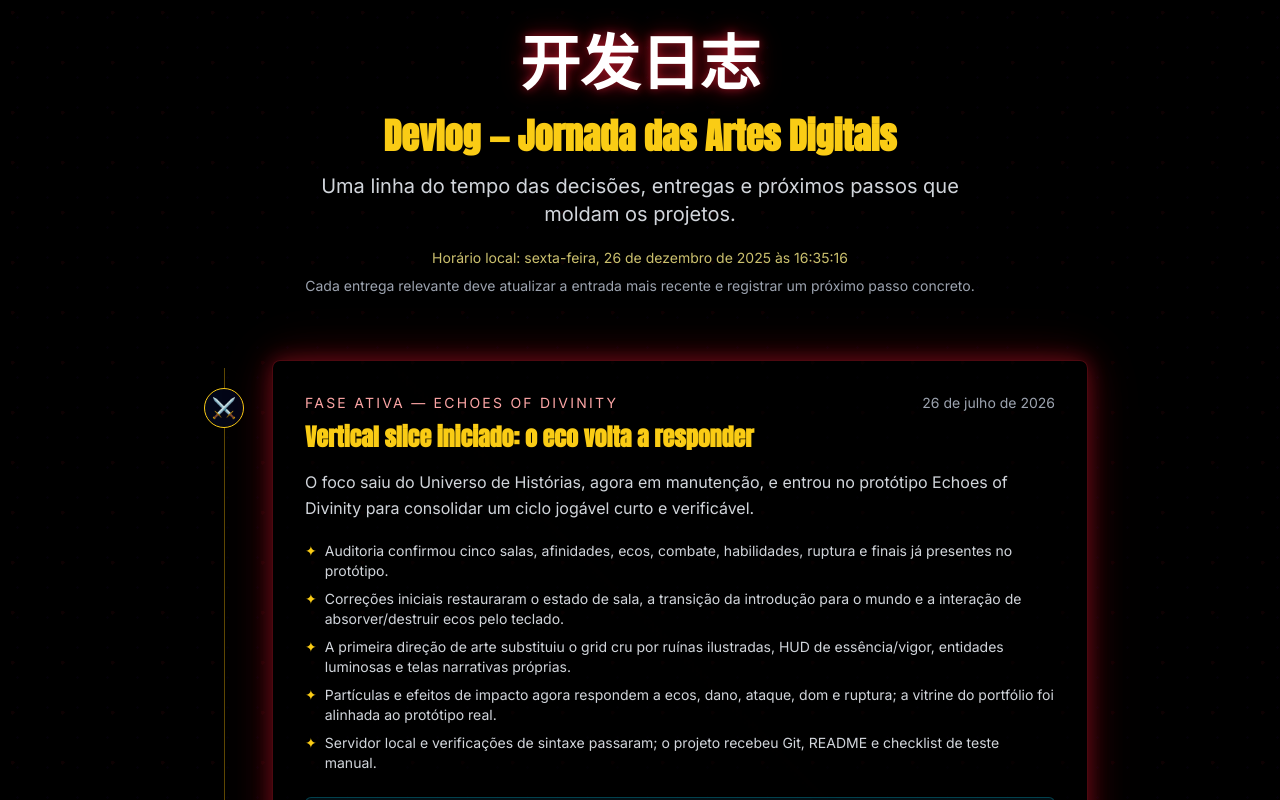
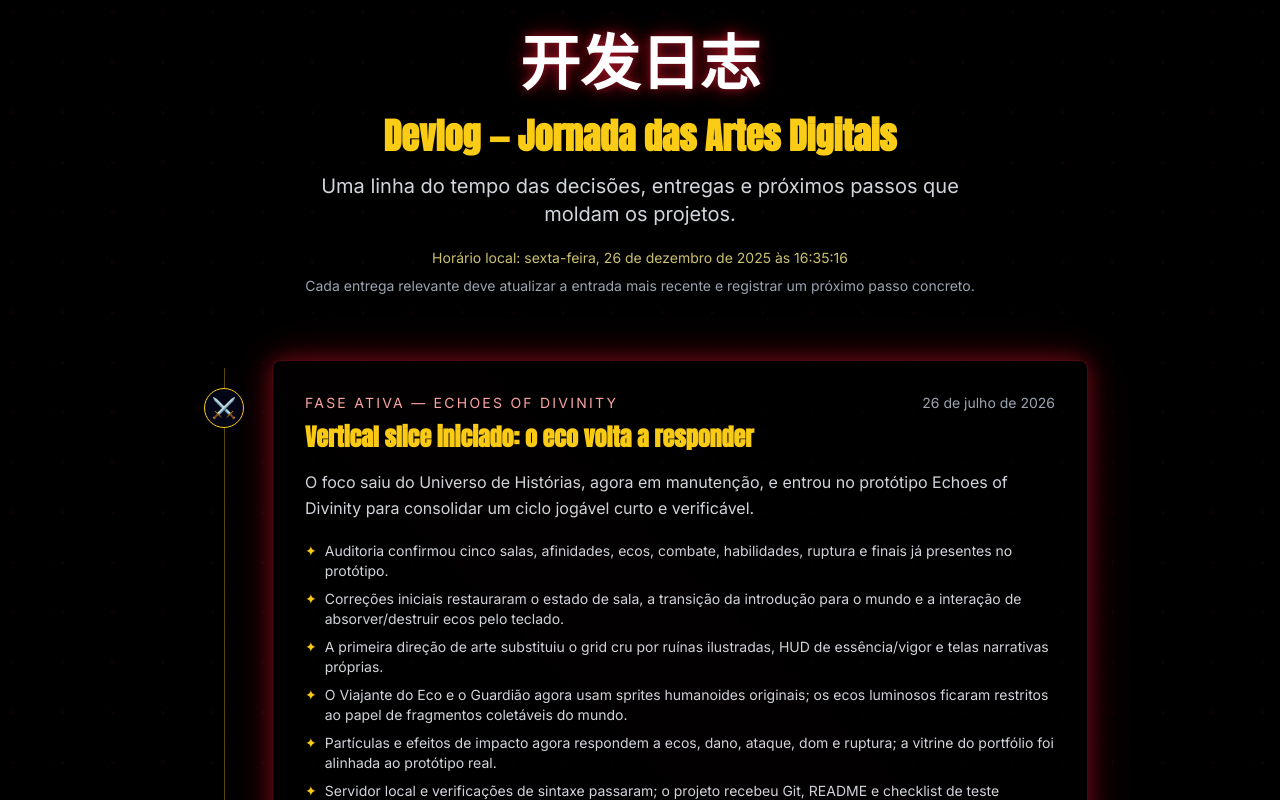
Before and after one commit to murilobsantos/portfoli-novo, a Next.js app: page /devlog in a window 1280 px wide. Shown: the top 800 px of the page. Built offline with nearby package versions, Linux system fonts and the light colour scheme.

Commit message:
docs: registrar personagens do Echoes no devlog

```diff
--- a/src/data/devlog.ts
+++ b/src/data/devlog.ts
@@ -23,7 +23,8 @@ export const devlogEntries: DevlogEntry[] = [
     highlights: [
       "Auditoria confirmou cinco salas, afinidades, ecos, combate, habilidades, ruptura e finais já presentes no protótipo.",
       "Correções iniciais restauraram o estado de sala, a transição da introdução para o mundo e a interação de absorver/destruir ecos pelo teclado.",
-      "A primeira direção de arte substituiu o grid cru por ruínas ilustradas, HUD de essência/vigor, entidades luminosas e telas narrativas próprias.",
+      "A primeira direção de arte substituiu o grid cru por ruínas ilustradas, HUD de essência/vigor e telas narrativas próprias.",
+      "O Viajante do Eco e o Guardião agora usam sprites humanoides originais; os ecos luminosos ficaram restritos ao papel de fragmentos coletáveis do mundo.",
       "Partículas e efeitos de impacto agora respondem a ecos, dano, ataque, dom e ruptura; a vitrine do portfólio foi alinhada ao protótipo real.",
       "Servidor local e verificações de sintaxe passaram; o projeto recebeu Git, README e checklist de teste manual.",
     ],
```
